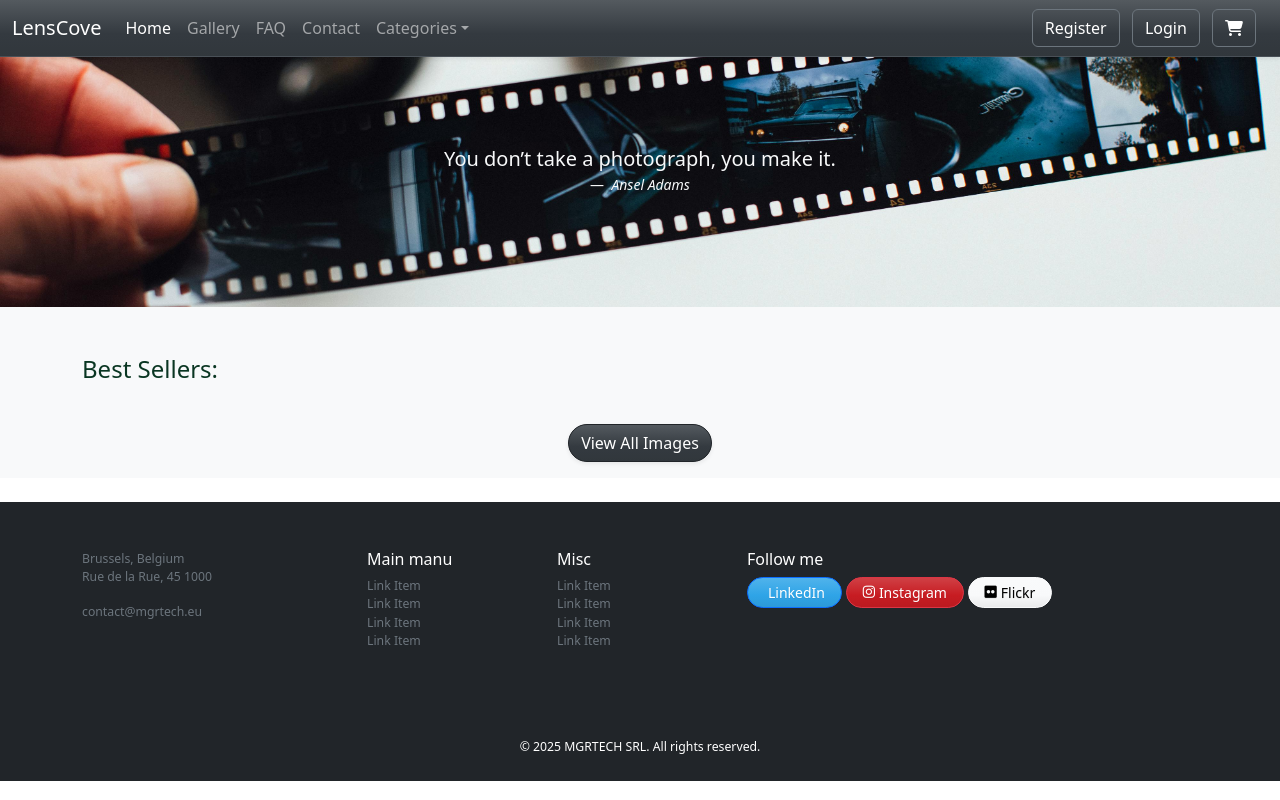
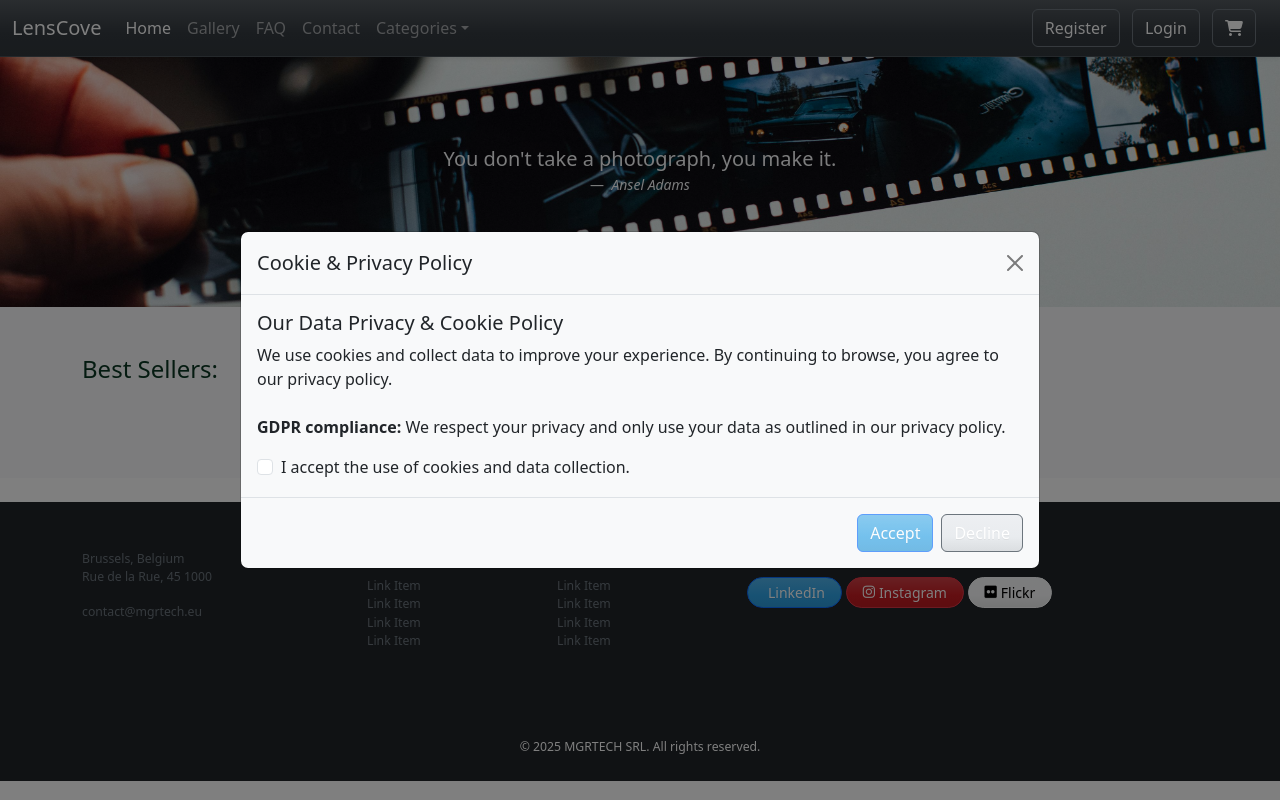
Before and after one commit to mgrecuccio/lenscove, a Django app: page / in a window 1280 px wide. Run offline with Django 5.2, Linux system fonts and the light colour scheme; data that the repository does not hold is empty; some libraries are stand-ins or nearby versions.

Commit message:
LC - Adding cookie consent modal

```diff
--- a/static/css/base_style.css
+++ b/static/css/base_style.css
@@ -13,3 +13,15 @@
     background-size: cover;
     background-position: center;
 }
+
+@media (max-width: 576px) {
+  .banner-content p {
+    font-size: 0.8rem; /* smaller font for small screens */
+  }
+  .banner-content blockquote {
+    font-size: 0.9rem; /* smaller font for blockquote text */
+  }
+  .banner-content figcaption {
+    font-size: 0.8rem; /* smaller font for caption */
+  }
+}
--- /dev/null
+++ b/static/js/consent.js
@@ -0,0 +1,26 @@
+  document.addEventListener('DOMContentLoaded', function () {
+    const modal = new bootstrap.Modal(document.getElementById('cookieConsentModal'));
+    const checkbox = document.getElementById('acceptCookiesCheckbox');
+    const acceptBtn = document.getElementById('acceptCookiesBtn');
+
+    // Check if the user already accepted cookies
+    if (!localStorage.getItem('cookieConsent')) {
+      modal.show();
+    }
+
+    // Enable the accept button only if checkbox is checked
+    checkbox.addEventListener('change', function () {
+      acceptBtn.disabled = !checkbox.checked;
+    });
+
+    // When user clicks accept
+    acceptBtn.addEventListener('click', function () {
+      localStorage.setItem('cookieConsent', 'accepted');
+      modal.hide();
+    });
+
+    // Optional: handle decline
+    document.querySelector('.modal-footer .btn-secondary').addEventListener('click', function () {
+      localStorage.setItem('cookieConsent', 'declined');
+    });
+  });
--- a/store/templates/store/base.html
+++ b/store/templates/store/base.html
@@ -127,5 +127,37 @@
             </div>
         </div>
         <!-- Copyright -->
+
+        <!-- GDPR & Cookie Consent Modal -->
+        <div class="modal fade" id="cookieConsentModal" tabindex="-1" aria-labelledby="cookieConsentLabel" aria-hidden="true">
+            <div class="modal-dialog modal-lg modal-dialog-centered">
+                <div class="modal-content bg-light">
+                    <div class="modal-header">
+                        <h5 class="modal-title" id="cookieConsentLabel">Cookie & Privacy Policy</h5>
+                        <button type="button" class="btn-close" data-bs-dismiss="modal" aria-label="Close"></button>
+                    </div>
+                    <div class="modal-body">
+                        <h5>Our Data Privacy & Cookie Policy</h5>
+                        <p>
+                            We use cookies and collect data to improve your experience. By continuing to browse, you agree to our privacy policy.
+                            <br />
+                            <br />
+                            <strong>GDPR compliance:</strong> We respect your privacy and only use your data as outlined in our privacy policy.
+                        </p>
+                        <div class="form-check">
+                            <input class="form-check-input" type="checkbox" value="" id="acceptCookiesCheckbox" />
+                            <label class="form-check-label" for="acceptCookiesCheckbox">
+                                I accept the use of cookies and data collection.
+                            </label>
+                        </div>
+                    </div>
+                    <div class="modal-footer">
+                        <button type="button" class="btn btn-primary" id="acceptCookiesBtn" disabled>Accept</button>
+                        <button type="button" class="btn btn-secondary" data-bs-dismiss="modal">Decline</button>
+                    </div>
+                </div>
+            </div>
+        </div>
+        <script src="{% static 'js/consent.js' %}"></script>
     </body>
 </html>
--- a/store/templates/store/store.html
+++ b/store/templates/store/store.html
@@ -7,7 +7,7 @@
                 <div class="banner-content text-center text-light fw-light my-5 py-5">
                     <figure>
                         <blockquote class="blockquote">
-                            <p class="mb-0">You don’t take a photograph, you make it.</p>
+                            <p class="mb-0">You don&#39;t take a photograph, you make it.</p>
                         </blockquote>
                         <figcaption class="blockquote-footer text-light">
                             <cite title="Source Title">Ansel Adams</cite>
@@ -33,10 +33,10 @@
                         <h3 class="fs-5">{{product.title}}</h3>
                         <p class="small fw-light">{{product.description}}</p>
                         <h4 class="small text-dark-emphasis text-end">{{product.price}} €</h4>
-                        <a href="{{product.get_absolute_url}}" class="btn btn-sm btn-dark rounded-pill shadow-sm px-3">
-                            <i class="fa-solid fa-bag-shopping"></i>
-                            Buy
-                        </a>
+                        <div class="d-flex justify-content-between align-items-center mt-3">
+                            <a href="{{product.get_absolute_url}}" class="btn btn-sm btn-dark rounded-pill shadow-sm px-3"> <i class="fa-solid fa-bag-shopping"></i> Buy </a>
+                            <a><span class="badge bg-light">#{{product.category}}</span></a>
+                        </div>
                     </div>
                 </div>
             </div>
@@ -45,7 +45,7 @@
         <!-- Add the button here -->
         <div class="text-center my-4">
             <a href="#" class="btn btn-dark rounded-pill shadow-sm mb-3">
-                View All Images
+                View Gallery
             </a>
         </div>
     </div>
--- a/store/urls.py
+++ b/store/urls.py
@@ -3,5 +3,6 @@ from . import views
 
 urlpatterns = [
     path('', views.store, name='store'),
-    path('product/<slug:slug>/', views.product_details, name='product_details')
+    path('product/<slug:slug>/', views.product_details, name='product_details'),
+
 ]
```
